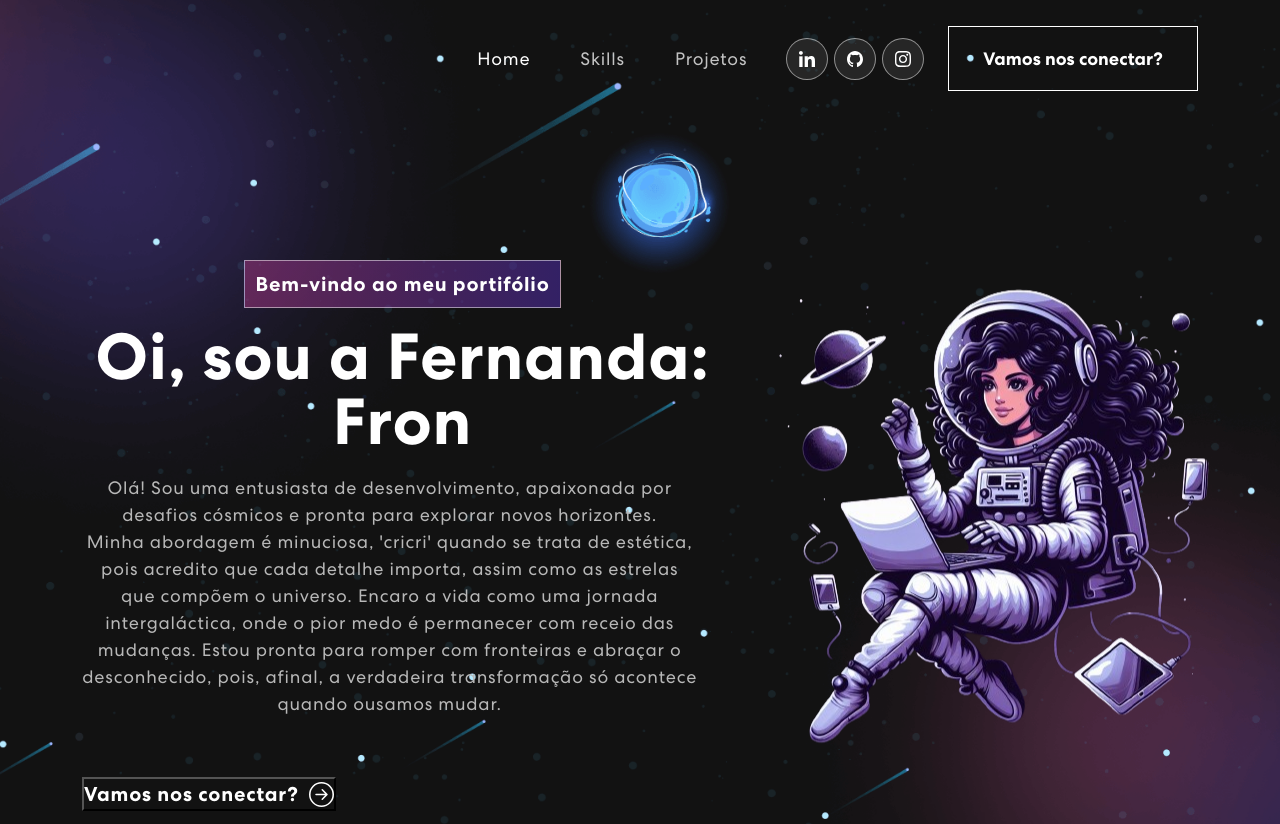
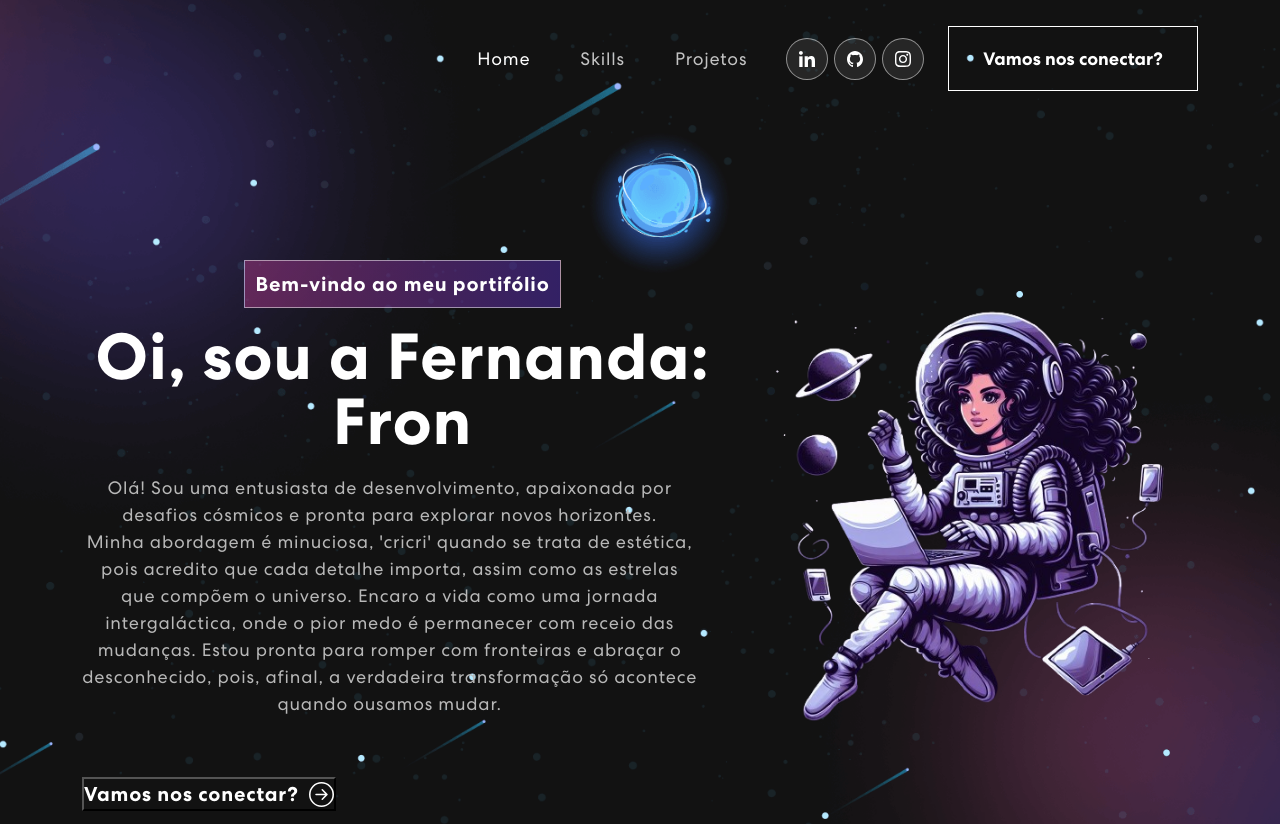
Before and after one commit to MelloFernanda/personal-portfoli, a React (Create React App) app: page / in a window 1280 px wide. Shown: the top 824 px of the page. Built offline with nearby package versions, Linux system fonts and the light colour scheme.

Commit message:
adjust image on banner

```diff
--- a/src/App.css
+++ b/src/App.css
@@ -252,6 +252,7 @@ nav.navbar .navbar-toggler[aria-expanded="true"] .navbar-toggler-icon {
 }
 .banner img {
   animation: updown 3s linear infinite;
+  max-width: 100%;
 }
 @keyframes updown {
     0% {
```
